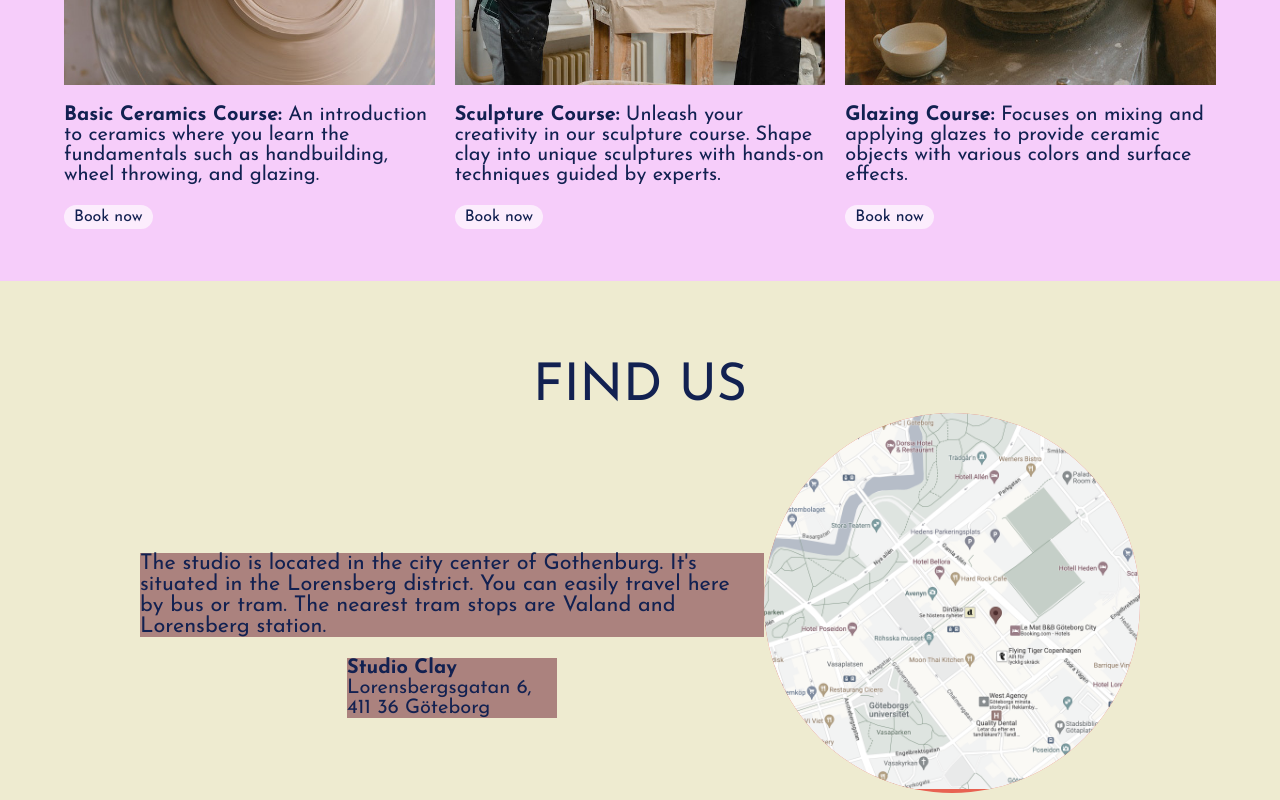
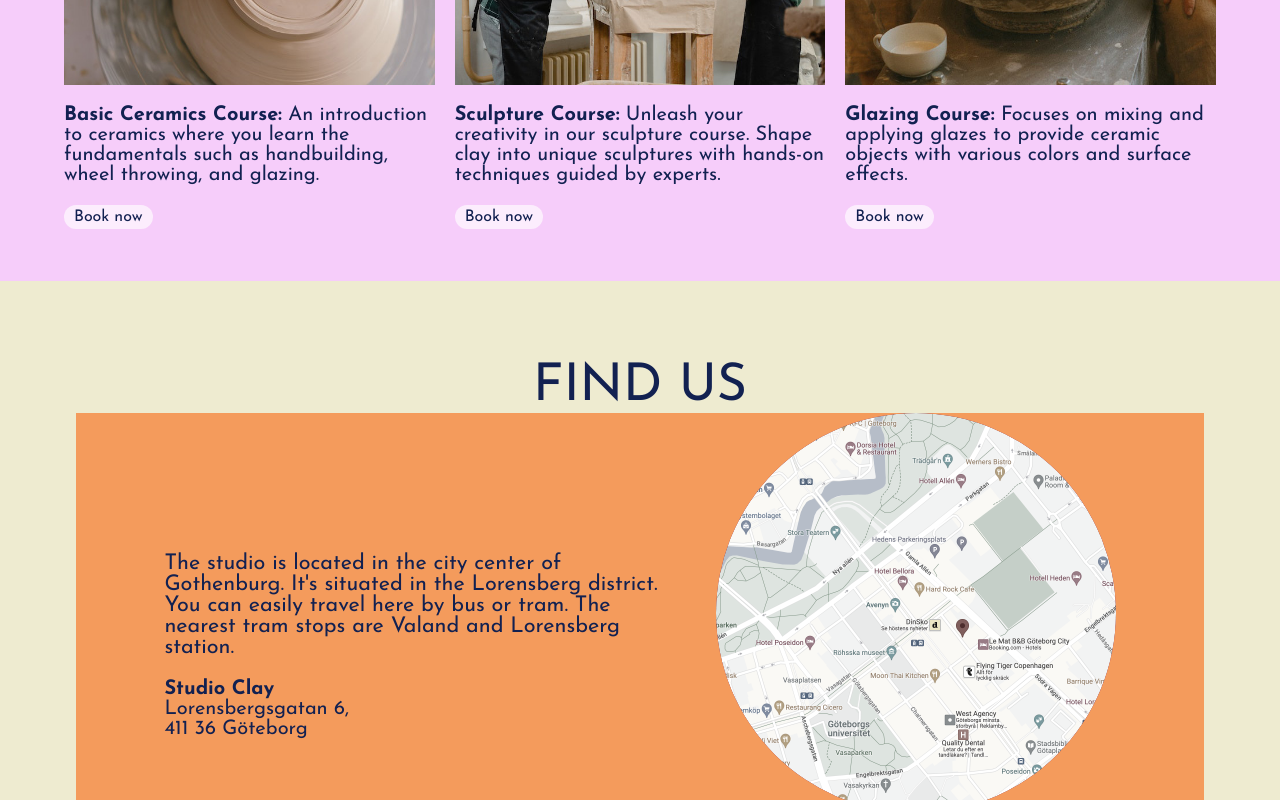
Before and after one commit to elno300/StudioClay, a plain HTML site: page index.html in a window 1280 px wide. Shown: the part 2000-2800 px from the top of the page. Drawn offline with nearby package versions, Linux system fonts and the light colour scheme.

Commit message:
fixedLayoutAndResponsivenes

```diff
--- a/css/index.css
+++ b/css/index.css
@@ -295,19 +295,19 @@ nav{
 }
 
 #map-container{
+    background-color: #E86252;
     width: 90vw;
+    height: 90vw;
     max-width: 400px;
     margin-bottom: 5vw;
     overflow: hidden;
-}
-
-#map-container picture{
-    filter: grayscale(0.8);
-    cursor: pointer;
-    overflow: hidden;
+    max-height: 400px;
+    padding: 0;
 }
 
 #map-container img {
+    background-color: #122151;
+    filter: grayscale(0.8);
     width: 100%;
     height: 100%;
     object-fit: cover;
@@ -419,15 +419,11 @@ footer{
     #courses{
         min-height: min-content;
         display: flex;
-        /* flex-direction: column;
-        justify-content: center; */
-
     }
 
     #courses .main-text{
         align-self: center;
     }
-
 
 }
 
@@ -497,36 +493,25 @@ footer{
     /* section */
 
     #about-us {
-        background-color: violet;
-        /* flex-direction: row; */
-        /* padding: 5vw; */
         padding-bottom: 10vh;
         height: fit-content;
         margin: 0;
 
     }
 
-    #about-text {
-        /* font-size: 0.75rem; */
-        /* width: 47.5%; */
-        max-width: 50vw;
+    #about-container{
+        flex-direction: row;
+        gap: 4vw;
+        padding: 0 5vw;
+        max-width: 1000px;
     }
 
-    #about-container{
-        background-color: burlywood;
-        padding: 0 5vw;
-        flex-direction: row;
-        gap: 4vw;
+    #about-text {
+        max-width: 50%;
     }
 
-
-
     #about-us p {
-        /* background-color: #ab827e; */
         padding: 00 0vw;
-        /* justify-self: center; */
-
-        /* font-size: large; */
     }
 
     #about-text p+p {
@@ -537,7 +522,6 @@ footer{
     .aboutUs-img {
         border-radius: 50%;
         width: 47.5vw;
-        /* margin-left: 16px; */
         margin-bottom: 0;
     }
 
@@ -554,12 +538,10 @@ footer{
         display: flex;
         flex-direction: column;
         justify-content: center;
-        /* align-items: center; */
     }
 
     #courses .main-text{
         align-self: center;
-        /* max-width: 700px; */
     }
 
     #courses>p{
@@ -577,34 +559,34 @@ footer{
         flex-direction: column;
         align-items: center;
         justify-content: center;
-        align-content: center;
     }
 
     #find-container{
-        /* background-color: rgb(244, 155, 92); */
+        background-color: rgb(244, 155, 92);
         flex-direction: row;
         max-width: 1000px; /*OBS*/
-        /* justify-content:flex-start; */
+        gap: 4vw;
+        padding: 0 5vw;
+    }
+
+    #location-text{
+        max-width: 50%;
     }
 
     #find-us p {
-        background-color: #ab827e;
         padding: 00 0vw;
-        justify-self: center;
-        padding-right: 2vw;
-        /* align-items: start;
-        /* font-size: large; */
+        /* justify-self: center; */
     }
 
     #map-container{
-        background-color: #E86252;
         border-radius: 50%;
         padding-bottom: 0vh;
         padding-left: 0vw;
-        /* margin-left: 2vw; */
     }
 
-
+    #map-container img{
+        border-radius: 50%;
+    }
 
 
     /* ========================================================== */
```
